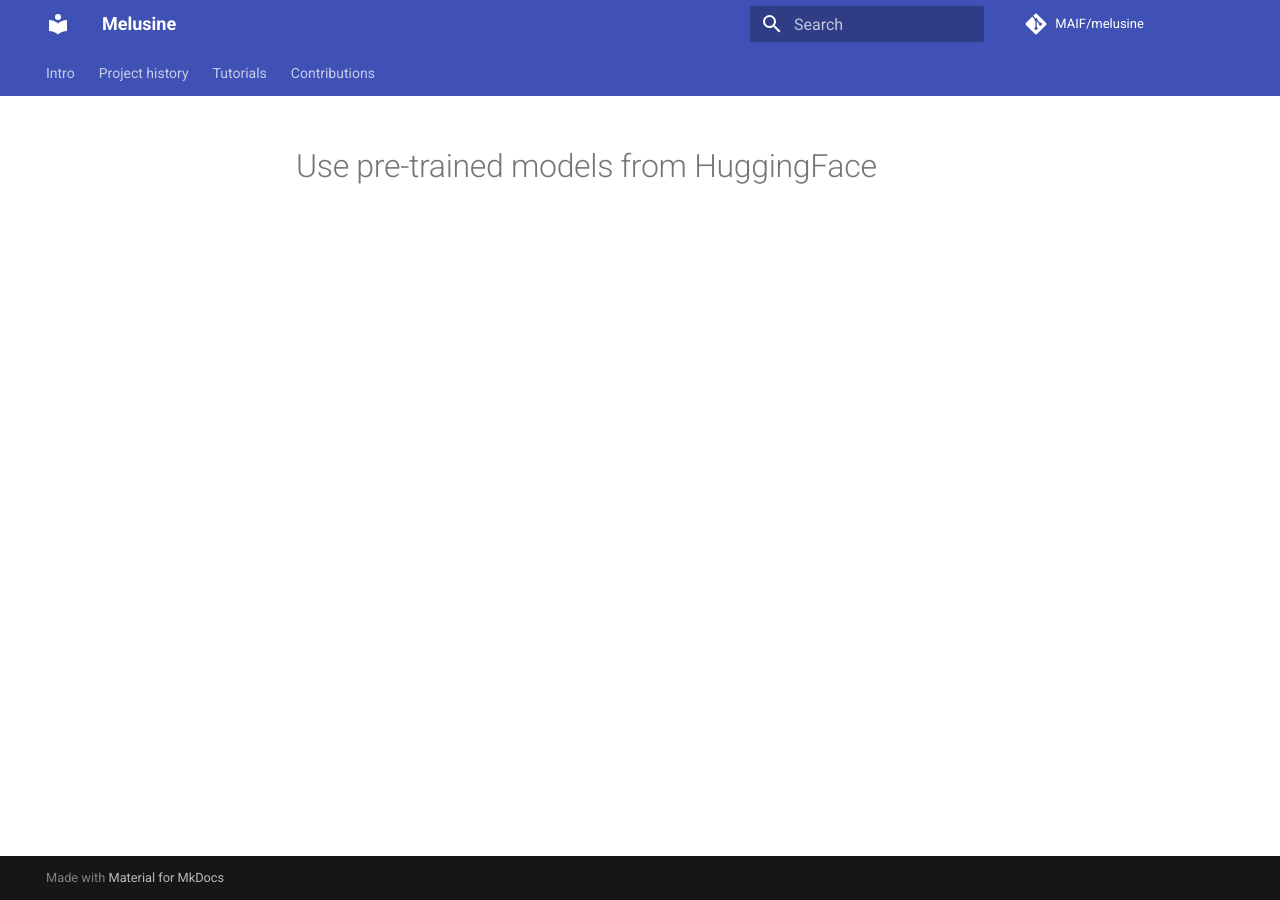
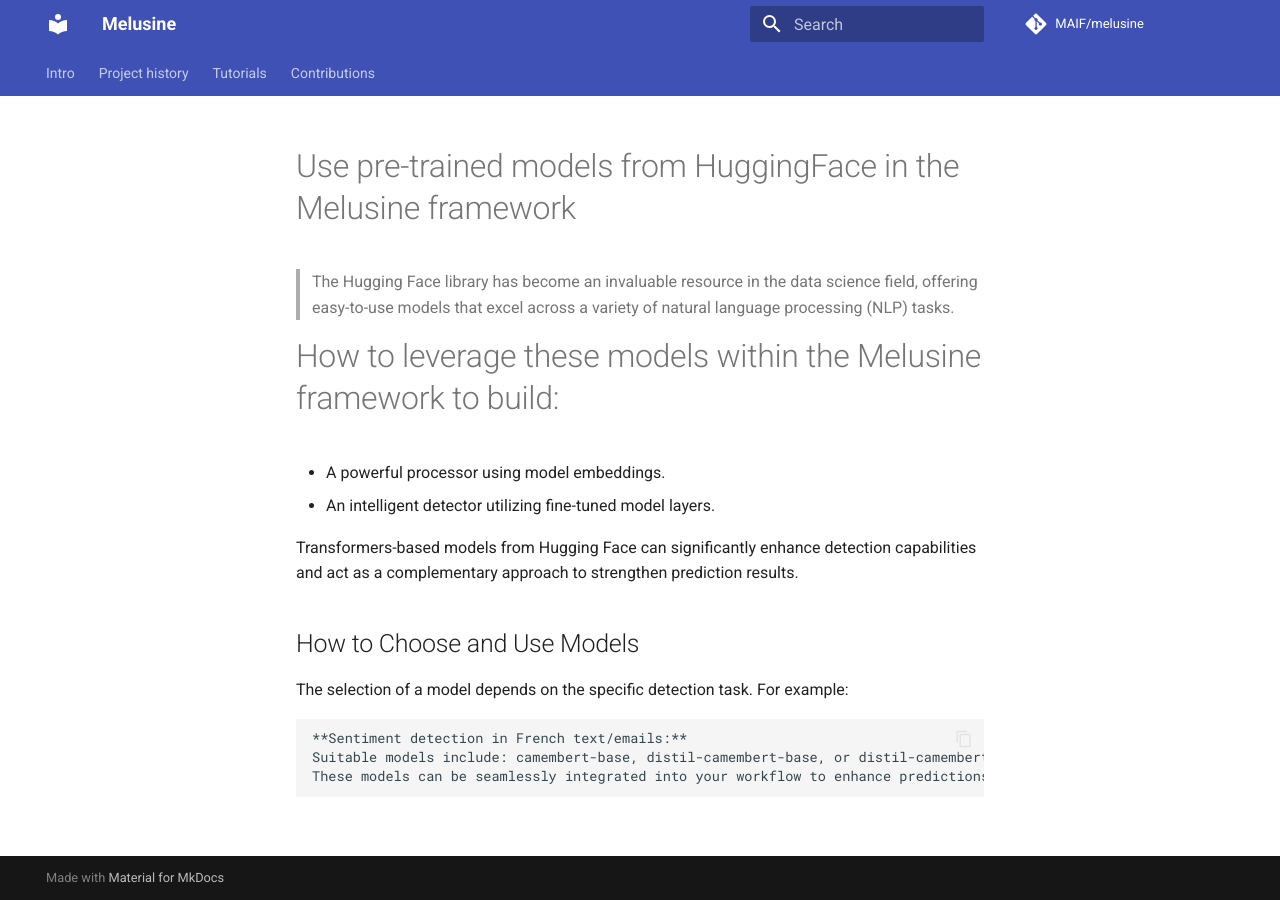
Before and after one commit to MAIF/melusine, an MkDocs documentation site: the page built from docs/advanced/PreTrainedModelsHF.md, in a window 1280 px wide. Built offline with MkDocs 1.6.1 and Material for MkDocs 9.7.7, drawn with Linux system fonts in a browser that asks for light colours; comment, search, counter and statistics services are not loaded.

Commit message:
starting documentation

```diff
--- a/docs/advanced/PreTrainedModelsHF.md
+++ b/docs/advanced/PreTrainedModelsHF.md
@@ -1 +1,19 @@
-# Use pre-trained models from HuggingFace
+# Use pre-trained models from HuggingFace in the Melusine framework
+
+
+> The Hugging Face library has become an invaluable resource in the data science field, offering easy-to-use models that excel across a variety of natural language processing (NLP) tasks.
+
+# How to leverage these models within the Melusine framework to build:
+
+* A powerful processor using model embeddings.
+* An intelligent detector utilizing fine-tuned model layers.
+
+Transformers-based models from Hugging Face can significantly enhance detection capabilities and act as a complementary approach to strengthen prediction results.
+
+## How to Choose and Use Models
+
+The selection of a model depends on the specific detection task. For example:
+
+    **Sentiment detection in French text/emails:**
+    Suitable models include: camembert-base, distil-camembert-base, or distil-camembert-base.
+    These models can be seamlessly integrated into your workflow to enhance predictions and optimize detection outcomes.
```
